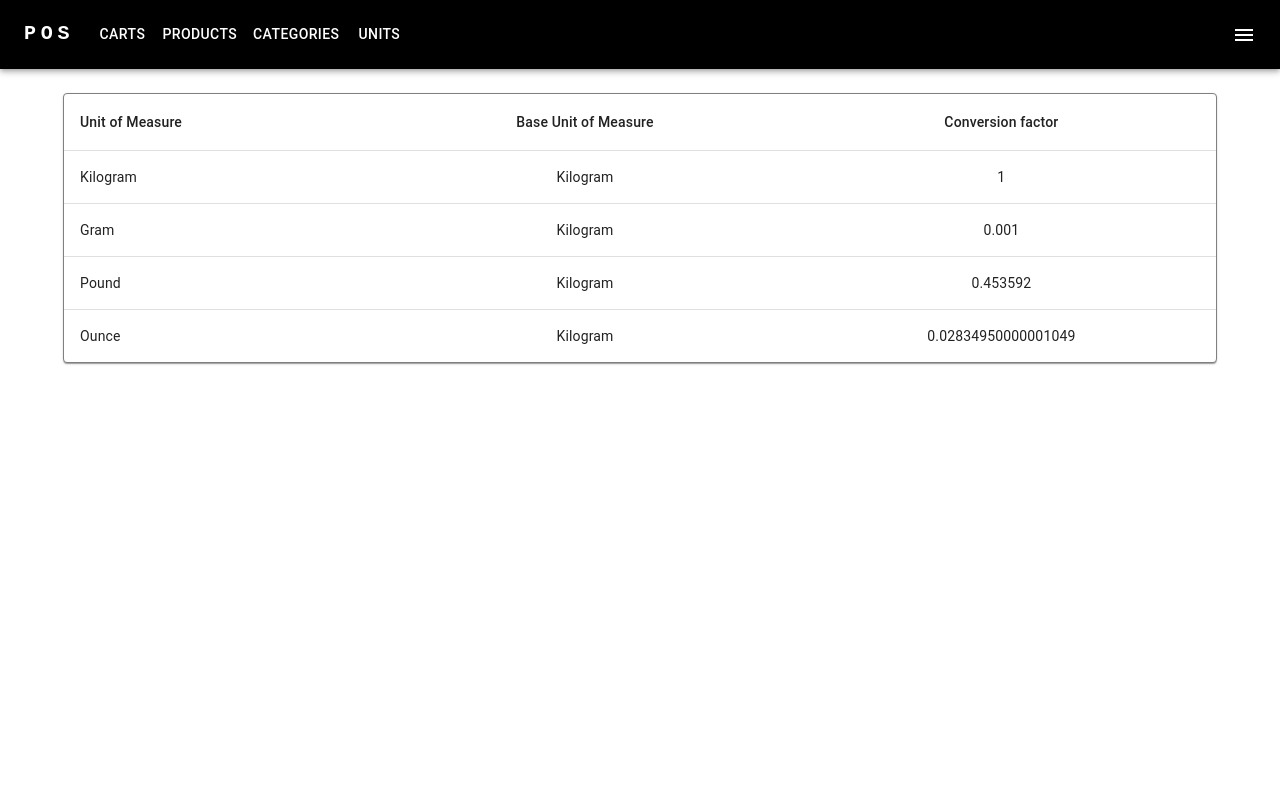
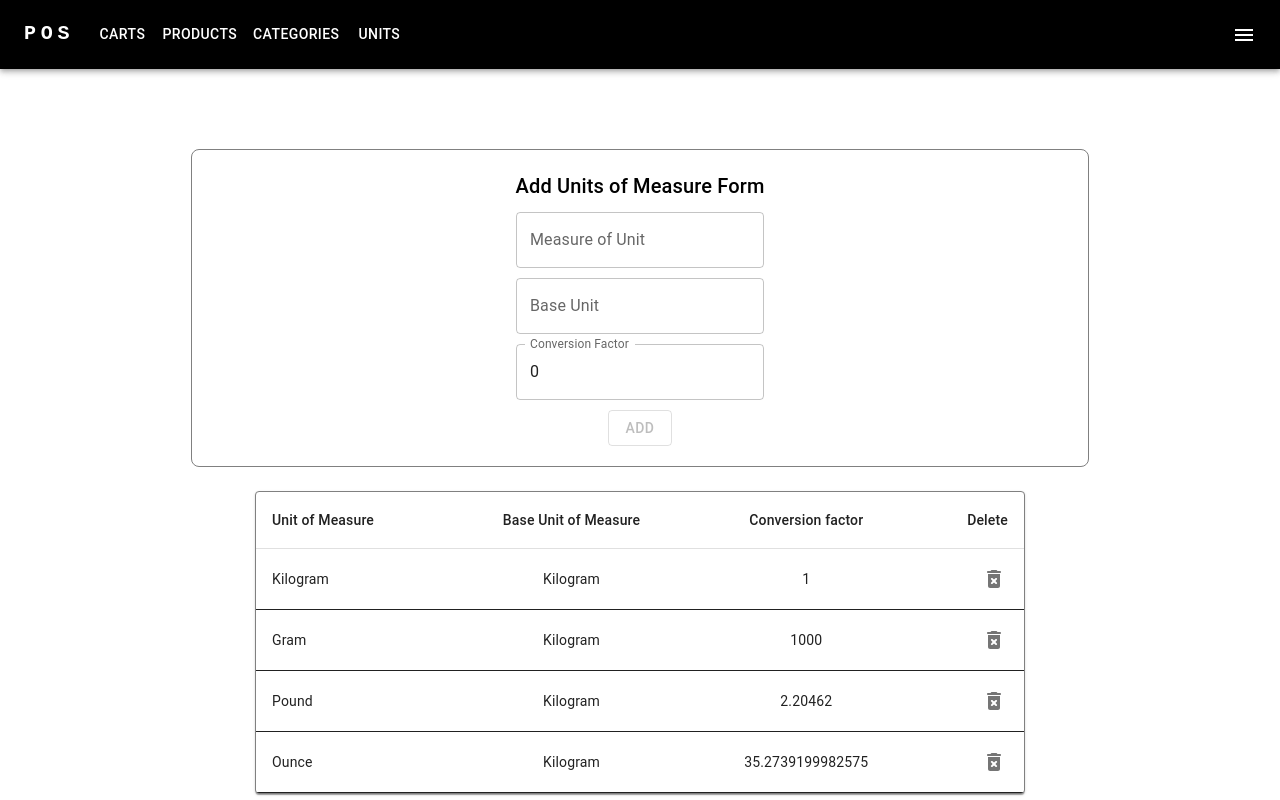
Before and after one commit to AyahDweikat/POS-project-finalProject, a React (Vite) app: page /units in a window 1280 px wide. Built offline with nearby package versions, Linux system fonts and the light colour scheme.

Commit message:
view, delete, update and create unit of measures is done

```diff
--- a/src/Components/Categories/Categories.tsx
+++ b/src/Components/Categories/Categories.tsx
@@ -48,7 +48,7 @@ interface categoryObj {
 export default function Categories() {
   const navigate= useNavigate()
   const location = useLocation()
-  const [isEditting, setIsEditting] = useState(false)
+  const [isEditting, setIsEditting] = useState<boolean>(false)
   const [categories, setCategories] = useState<categoryObj[]>([
     {_id:nanoid(), cat:"bakery"},
     {_id:nanoid(), cat:"bread"},
@@ -112,7 +112,7 @@ export default function Categories() {
   }
   return (
     <>
-      <Box sx={{ mt: 10, border:"1px solid grey",borderRadius:"8px" , width:'40%', mx:"auto", py:"20px"  }}>
+      <Box sx={{ mt: 10, border:"1px solid grey",borderRadius:"8px" , width:'60%', mx:"auto", py:"20px"  }}>
         <Typography variant="h6" component="h6" sx={{pb:"10px"}}>
           Add Category Form
         </Typography>
--- a/src/Components/UnitsOfMeasure/Units.tsx
+++ b/src/Components/UnitsOfMeasure/Units.tsx
@@ -1,56 +1,285 @@
 // import * as React from 'react';
-import Table from '@mui/material/Table';
-import TableBody from '@mui/material/TableBody';
-import TableCell from '@mui/material/TableCell';
-import TableContainer from '@mui/material/TableContainer';
-import TableHead from '@mui/material/TableHead';
-import TableRow from '@mui/material/TableRow';
-import Paper from '@mui/material/Paper';
-import { nanoid } from 'nanoid';
+import Table from "@mui/material/Table";
+import TableBody from "@mui/material/TableBody";
+import TableCell from "@mui/material/TableCell";
+import TableContainer from "@mui/material/TableContainer";
+import TableHead from "@mui/material/TableHead";
+import TableRow from "@mui/material/TableRow";
+import Paper from "@mui/material/Paper";
+import { nanoid } from "nanoid";
+import { useState } from "react";
+import DeleteForeverRoundedIcon from "@mui/icons-material/DeleteForeverRounded";
+import { Button, IconButton, TextField } from "@mui/material";
+import { Formik, useFormik } from "formik";
+import Typography from "@mui/material/Typography";
+import Box from "@mui/material/Box";
+import { useLocation, useNavigate } from "react-router-dom";
 
+interface unitObj {
+  _id: string;
+  unitMeasure: string;
+  baseUnit: string;
+  conversionFactor: number;
+}
+interface InputsObj {
+  unitMeasure: string;
+  baseUnit: string;
+  conversionFactor: number;
+}
 function createData(
-  _id:string,
+  _id: string,
   unitMeasure: string,
   baseUnit: string,
-  conversionFactor: number,
-
+  conversionFactor: number
 ) {
-  return {_id, unitMeasure, baseUnit, conversionFactor};
+  return { _id, unitMeasure, baseUnit, conversionFactor };
 }
 
-const rows = [
-  createData(nanoid(),'Kilogram', "Kilogram", 1),
-  createData(nanoid(),'Gram', "Kilogram", 0.001),
-  createData(nanoid(),'Pound', "Kilogram", 0.453592),
-  createData(nanoid(),'Ounce', "Kilogram", 0.02834950000001049),
-];
+// const validationSchema = yup.object({
+//   email: yup
+//     .string('Enter your email')
+//     .email('Enter a valid email')
+//     .required('Email is required'),
+//   password: yup
+//     .string('Enter your password')
+//     .min(8, 'Password should be of minimum 8 characters length')
+//     .required('Password is required'),
+// });
+export default function Units() {
+  const [isEditting, setIsEditting] = useState<boolean>(false);
+  const navigate= useNavigate()
+  const location = useLocation()
+  const [units, setUnits] = useState<unitObj[]>([
+    createData(nanoid(), "Kilogram", "Kilogram", 1),
+    createData(nanoid(), "Gram", "Kilogram", 1000),
+    createData(nanoid(), "Pound", "Kilogram", 2.20462),
+    createData(nanoid(), "Ounce", "Kilogram", 35.2739199982575),
+  ]);
+  const addUnitRow = (valuesFromInputs:InputsObj) =>{
+    const newUnitArr: unitObj[] = [{_id:nanoid(), ...valuesFromInputs},...units];
+    setUnits(newUnitArr);
+    navigate(location.pathname);
+  }
+  const updateUnitCells = (idx: string, newText: string, key: string) => {
+    // const updatedUnit:(unitObj|undefined) =units.find(item=> item._id === idx)
+    // if (updatedUnit && updatedUnit?[key] == newText) {
+    //   return;
+    // }
+    // if(categories.find(item=> item[key] === newText)){
+    //   return;
+    // }
+    const newUnitArr: unitObj[] = units.map((item) => {
+      if (item._id !== idx) {
+        return item;
+      } else {
+        return { ...item, [key]: newText };
+      }
+    });
+    setUnits(newUnitArr);
+  };
+  const deleteUnitRow = (idx: string) => {
+    const newUnitsArray: unitObj[] = units.filter((item) => {
+      if (item._id !== idx) {
+        return item;
+      }
+    });
+    setUnits(newUnitsArray);
+  };
 
-export default function Units() {
   return (
-    <TableContainer component={Paper} sx={{mt:3, width:"90%",mx:"auto", border:"1px solid grey"}}>
+    <>
+      <Box
+        sx={{
+          mt: 10,
+          border: "1px solid grey",
+          borderRadius: "8px",
+          width: "70%",
+          mx: "auto",
+          py: "20px",
+        }}
+      >
+        <Typography variant="h6" component="h6" sx={{ pb: "10px" }}>
+          Add Units of Measure Form
+        </Typography>
+        <Formik
+          initialValues={{ unitMeasure:"", baseUnit:"", conversionFactor:0 }}
+          validate={(values) => {
+            const errors = { unitMeasure:"", baseUnit:"", conversionFactor:""  };
+            if (!values.unitMeasure) {
+              errors.unitMeasure = "Required";
+            }
+            if (!values.baseUnit) {
+              errors.baseUnit ="Required";
+            }
+            if (!values.conversionFactor) {
+              errors.conversionFactor ="Required";
+            }
+            return errors;
+          }}
+          onSubmit={(values, { setSubmitting }) => {
+            setTimeout(() => {
+              alert(JSON.stringify(values, null, 2));
+              setSubmitting(false);
+            }, 400);
+          }}
+        >
+          {({
+            values,
+            errors,
+            touched,
+            handleChange,
+            handleBlur,
+            handleSubmit,
+            isSubmitting,
+            /* and other goodies */
+          }) => (
+            <form onSubmit={(e) =>{
+              e.preventDefault()
+              handleSubmit()
+              addUnitRow(values)
+              values.unitMeasure="";
+              values.baseUnit="";
+              values.conversionFactor=0;
+            }}
+            >
+              <TextField
+                id="unitMeasureInput"
+                label="Measure of Unit"
+                variant="outlined"
+                type="unitMeasure"
+                name="unitMeasure"
+                onChange={handleChange}
+                onBlur={handleBlur}
+                value={values.unitMeasure}
+              />
+              <Typography variant="body1" component="p" sx={{pb:"10px", fontSize:"12px", color:"red"}}>
+                {errors.unitMeasure && touched.unitMeasure && errors.unitMeasure}
+              </Typography>
+              <TextField
+                id="baseUnitInput"
+                label="Base Unit"
+                variant="outlined"
+                type="baseUnit"
+                name="baseUnit"
+                onChange={handleChange}
+                onBlur={handleBlur}
+                value={values.baseUnit}
+              />
+              <Typography variant="body1" component="p" sx={{pb:"10px", fontSize:"12px", color:"red"}}>
+                {errors.baseUnit && touched.baseUnit && errors.baseUnit }
+              </Typography>
+              <TextField
+                id="conversionFactorInput"
+                label="Conversion Factor"
+                variant="outlined"
+                type="number"
+                value={values.conversionFactor}
+                name="conversionFactor"
+                onChange={handleChange}
+                onBlur={handleBlur}
+                />
+              <Typography variant="body1" component="p" sx={{pb:"10px", fontSize:"12px", color:"red"}}>
+                {errors.conversionFactor && touched.conversionFactor && errors.conversionFactor}
+              </Typography>
+              <Button type="submit" variant="outlined" disabled={!values.unitMeasure.length || !values.baseUnit.length || !values.conversionFactor}>Add</Button>
+            </form>
+          )}
+        </Formik>
+      </Box>
+      <TableContainer
+        component={Paper}
+        sx={{
+          mt: 3,
+          width: { xs: "90%", lg: "60%" },
+          mx: "auto",
+          border: "1px solid grey",
+        }}
+      >
         <Table sx={{ minWidth: 650 }} aria-label="simple table">
           <TableHead>
             <TableRow>
               <TableCell>Unit of Measure</TableCell>
               <TableCell align="center">Base Unit of Measure</TableCell>
               <TableCell align="center">Conversion factor</TableCell>
+              <TableCell align="right">Delete</TableCell>
             </TableRow>
           </TableHead>
           <TableBody>
-          {rows.map((row) => (
+            {units.map((row) => (
               <TableRow
                 key={row._id}
-              sx={{ '&:last-child td, &:last-child th': { border: 0 } }}
+                // sx={{ '&:last-child td, &:last-child th': { border: 0 } }}
+                sx={{ borderBottom: 1 }}
               >
-              <TableCell component="th" scope="row">
+                <TableCell
+                  component="th"
+                  scope="row"
+                  id="unitMeasure"
+                  contentEditable
+                  suppressContentEditableWarning={true}
+                  onClick={() => setIsEditting(true)}
+                  onBlur={(e) => {
+                    updateUnitCells(row._id, e.target.innerText, e.target.id);
+                    setIsEditting(false);
+                  }}
+                  sx={{
+                    textTransform: "capitalize",
+                    outline: "none",
+                    borderBottom: isEditting ? "1px solid grey" : "0px",
+                  }}
+                >
                   {row.unitMeasure}
                 </TableCell>
-              <TableCell align="center">{row.baseUnit}</TableCell>
-              <TableCell align="center">{row.conversionFactor}</TableCell>
+                <TableCell
+                  align="center"
+                  id="baseUnit"
+                  contentEditable
+                  suppressContentEditableWarning={true}
+                  onClick={() => setIsEditting(true)}
+                  onBlur={(e) => {
+                    updateUnitCells(row._id, e.target.innerText, e.target.id);
+                    setIsEditting(false);
+                  }}
+                  sx={{
+                    textTransform: "capitalize",
+                    outline: "none",
+                    borderBottom: isEditting ? "1px solid grey" : "0px",
+                  }}
+                >
+                  {row.baseUnit}
+                </TableCell>
+                <TableCell
+                  align="center"
+                  id="conversionFactor"
+                  contentEditable
+                  suppressContentEditableWarning={true}
+                  onClick={() => setIsEditting(true)}
+                  onBlur={(e) => {
+                    updateUnitCells(row._id, e.target.innerText, e.target.id);
+                    setIsEditting(false);
+                  }}
+                  sx={{
+                    textTransform: "capitalize",
+                    outline: "none",
+                    borderBottom: isEditting ? "1px solid grey" : "0px",
+                  }}
+                >
+                  {row.conversionFactor}
+                </TableCell>
+                <TableCell align="right" sx={{ borderBottom: 1 }}>
+                  <IconButton
+                    aria-label="delete"
+                    sx={{ p: "2px" }}
+                    onClick={() => deleteUnitRow(row._id)}
+                  >
+                    <DeleteForeverRoundedIcon />
+                  </IconButton>
+                </TableCell>
               </TableRow>
             ))}
           </TableBody>
         </Table>
       </TableContainer>
+    </>
   );
 }
```
Lines whose indentation alone changed are shown as unchanged.
